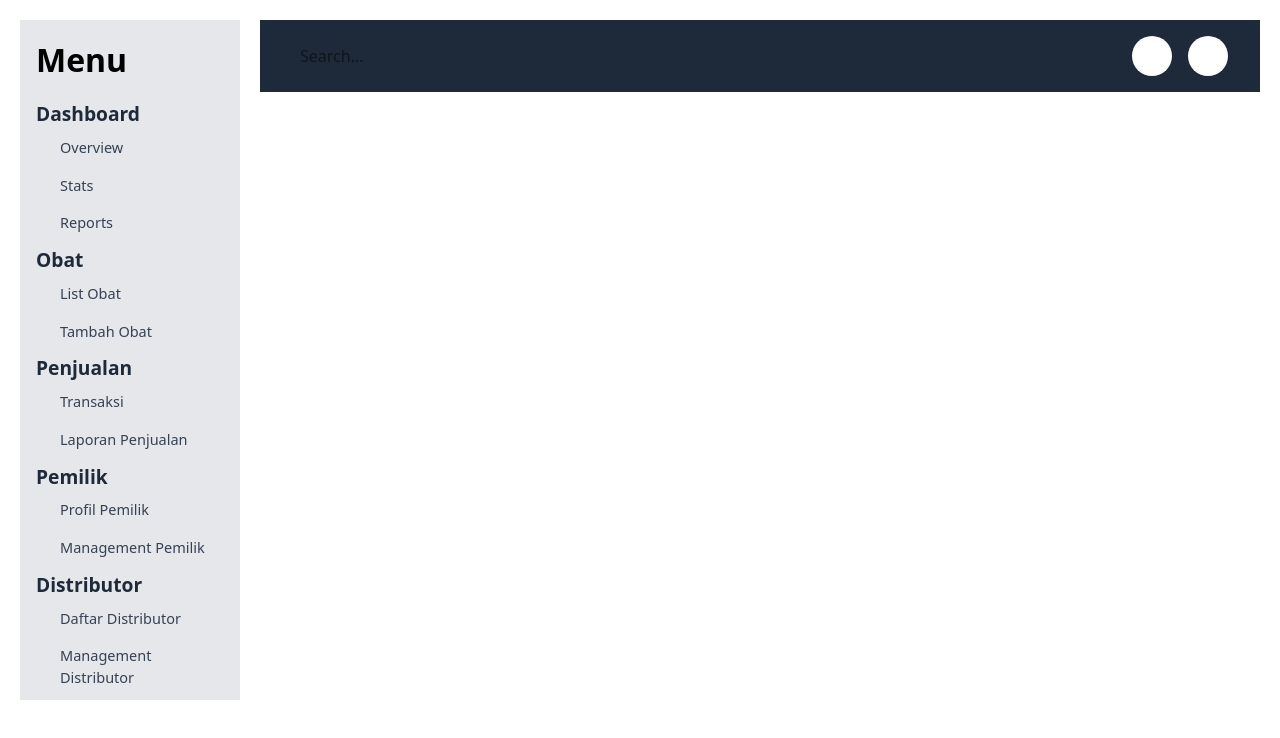
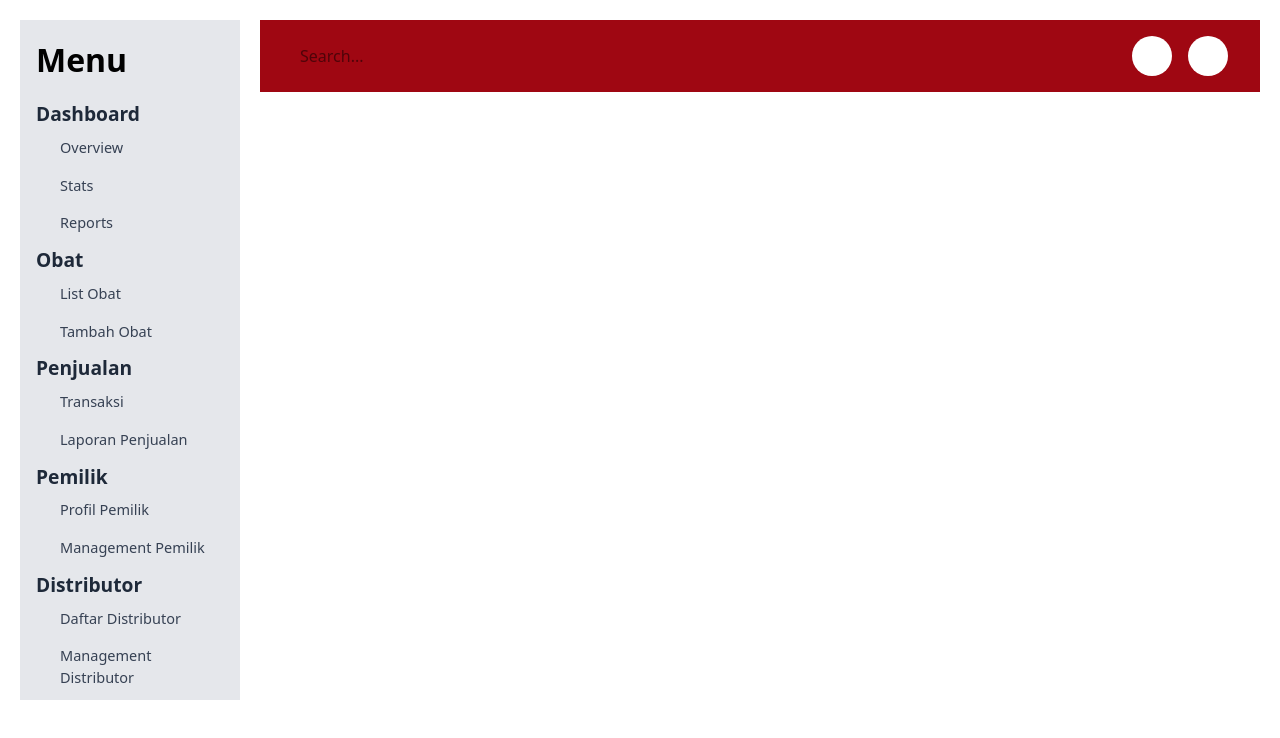
Before and after one commit to vero57/LSP-Apotek-Online, a Next.js app: page / in a window 1280 px wide. Shown: the top 738 px of the page. Built offline with nearby package versions, Linux system fonts and the light colour scheme.

Commit message:
Add Home page component with Header and Footer; change Navbar background color

```diff
--- a/src/app/components/Navbar.tsx
+++ b/src/app/components/Navbar.tsx
@@ -1,6 +1,6 @@
 export default function Navbar() {
   return (
-    <nav className="bg-gray-800 p-4 flex justify-between items-center">
+    <nav className="bg-red-800 p-4 flex justify-between items-center">
       <input
         type="text"
         placeholder="Search..."
--- /dev/null
+++ b/src/app/pages/fe/Home.tsx
@@ -0,0 +1,15 @@
+import Header from "../../components/Header";
+import Footer from "../../components/Footer";
+
+export default function Home() {
+  return (
+    <>
+      <Header />
+      <main>
+        <h2>Welcome to Apotek Online</h2>
+        <p>Your one-stop solution for all your pharmaceutical needs.</p>
+      </main>
+      <Footer />
+    </>
+  );
+}
```
